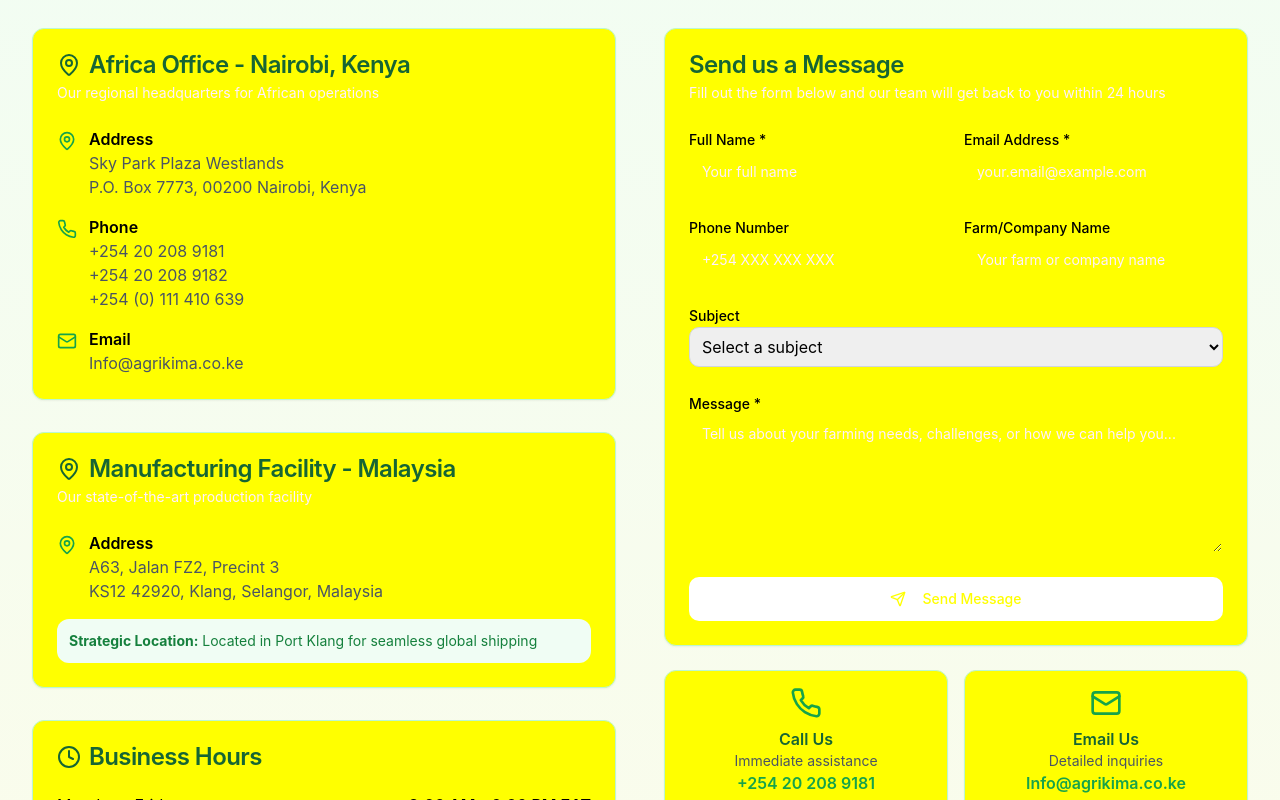
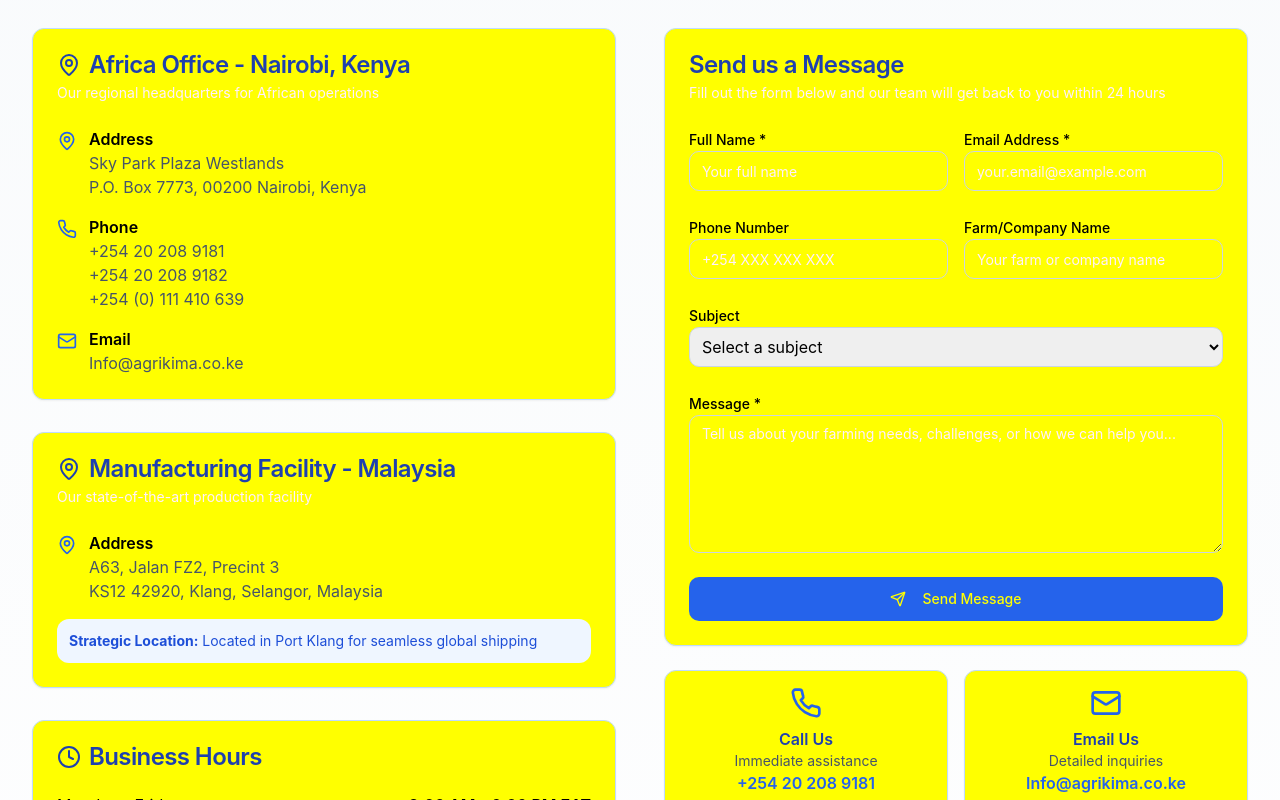
Before and after one commit to AgrikimaPrototype/agrikima-growth-portal, a React (Vite) app: page /contact in a window 1280 px wide. Shown: the part 260-1060 px from the top of the page. Built offline with nearby package versions, Linux system fonts and the light colour scheme.

Commit message:
Fix: Remove yellow from contact form and admin login
-   Removed yellow color references from the contact form and admin login components.
-   Addressed admin login failure.

```diff
--- a/src/pages/Contact.tsx
+++ b/src/pages/Contact.tsx
@@ -54,14 +54,14 @@ const Contact = () => {
   };
 
   return (
-    <div className="min-h-screen bg-gradient-to-b from-green-50 to-yellow-50">
+    <div className="min-h-screen bg-gradient-to-b from-slate-50 to-white">
       <Navigation />
 
       <div className="max-w-7xl mx-auto px-4 sm:px-6 lg:px-8 py-12">
         {/* Header */}
         <div className="text-center mb-16">
-          <h1 className="text-4xl font-bold text-green-800 mb-4">Contact Us</h1>
-          <p className="text-xl text-gray-600 max-w-3xl mx-auto">
+          <h1 className="text-4xl font-bold text-blue-800 mb-4">Contact Us</h1>
+          <p className="text-xl text-slate-600 max-w-3xl mx-auto">
             Get in touch with our agricultural experts. We're here to support your farming journey.
           </p>
         </div>
@@ -69,9 +69,9 @@ const Contact = () => {
         <div className="grid grid-cols-1 lg:grid-cols-2 gap-12">
           {/* Contact Information */}
           <div className="space-y-8">
-            <Card className="border-green-200">
+            <Card className="border-blue-200">
               <CardHeader>
-                <CardTitle className="text-green-800 flex items-center">
+                <CardTitle className="text-blue-800 flex items-center">
                   <MapPin className="mr-2" />
                   Africa Office - Nairobi, Kenya
                 </CardTitle>
@@ -79,35 +79,35 @@ const Contact = () => {
               </CardHeader>
               <CardContent className="space-y-4">
                 <div className="flex items-start space-x-3">
-                  <MapPin className="w-5 h-5 text-green-600 mt-1" />
+                  <MapPin className="w-5 h-5 text-blue-600 mt-1" />
                   <div>
                     <p className="font-semibold">Address</p>
-                    <p className="text-gray-600">Sky Park Plaza Westlands</p>
-                    <p className="text-gray-600">P.O. Box 7773, 00200 Nairobi, Kenya</p>
+                    <p className="text-slate-600">Sky Park Plaza Westlands</p>
+                    <p className="text-slate-600">P.O. Box 7773, 00200 Nairobi, Kenya</p>
                   </div>
                 </div>
                 <div className="flex items-start space-x-3">
-                  <Phone className="w-5 h-5 text-green-600 mt-1" />
+                  <Phone className="w-5 h-5 text-blue-600 mt-1" />
                   <div>
                     <p className="font-semibold">Phone</p>
-                    <p className="text-gray-600">+254 20 208 9181</p>
-                    <p className="text-gray-600">+254 20 208 9182</p>
-                    <p className="text-gray-600">+254 (0) 111 410 639</p>
+                    <p className="text-slate-600">+254 20 208 9181</p>
+                    <p className="text-slate-600">+254 20 208 9182</p>
+                    <p className="text-slate-600">+254 (0) 111 410 639</p>
                   </div>
                 </div>
                 <div className="flex items-start space-x-3">
-                  <Mail className="w-5 h-5 text-green-600 mt-1" />
+                  <Mail className="w-5 h-5 text-blue-600 mt-1" />
                   <div>
                     <p className="font-semibold">Email</p>
-                    <p className="text-gray-600">Info@agrikima.co.ke</p>
+                    <p className="text-slate-600">Info@agrikima.co.ke</p>
                   </div>
                 </div>
               </CardContent>
             </Card>
 
-            <Card className="border-green-200">
+            <Card className="border-blue-200">
               <CardHeader>
-                <CardTitle className="text-green-800 flex items-center">
+                <CardTitle className="text-blue-800 flex items-center">
                   <MapPin className="mr-2" />
                   Manufacturing Facility - Malaysia
                 </CardTitle>
@@ -115,24 +115,24 @@ const Contact = () => {
               </CardHeader>
               <CardContent className="space-y-4">
                 <div className="flex items-start space-x-3">
-                  <MapPin className="w-5 h-5 text-green-600 mt-1" />
+                  <MapPin className="w-5 h-5 text-blue-600 mt-1" />
                   <div>
                     <p className="font-semibold">Address</p>
-                    <p className="text-gray-600">A63, Jalan FZ2, Precint 3</p>
-                    <p className="text-gray-600">KS12 42920, Klang, Selangor, Malaysia</p>
+                    <p className="text-slate-600">A63, Jalan FZ2, Precint 3</p>
+                    <p className="text-slate-600">KS12 42920, Klang, Selangor, Malaysia</p>
                   </div>
                 </div>
-                <div className="bg-green-50 p-3 rounded-lg">
-                  <p className="text-sm text-green-700">
+                <div className="bg-blue-50 p-3 rounded-lg">
+                  <p className="text-sm text-blue-700">
                     <strong>Strategic Location:</strong> Located in Port Klang for seamless global shipping
                   </p>
                 </div>
               </CardContent>
             </Card>
 
-            <Card className="border-green-200">
+            <Card className="border-blue-200">
               <CardHeader>
-                <CardTitle className="text-green-800 flex items-center">
+                <CardTitle className="text-blue-800 flex items-center">
                   <Clock className="mr-2" />
                   Business Hours
                 </CardTitle>
@@ -151,7 +151,7 @@ const Contact = () => {
                     <span>Sunday:</span>
                     <span className="font-semibold">Closed</span>
                   </div>
-                  <div className="text-sm text-green-600 mt-3">
+                  <div className="text-sm text-blue-600 mt-3">
                     Emergency support available 24/7 for urgent farming needs
                   </div>
                 </div>
@@ -161,9 +161,9 @@ const Contact = () => {
 
           {/* Contact Form */}
           <div>
-            <Card className="border-green-200">
+            <Card className="border-blue-200">
               <CardHeader>
-                <CardTitle className="text-green-800">Send us a Message</CardTitle>
+                <CardTitle className="text-blue-800">Send us a Message</CardTitle>
                 <CardDescription>
                   Fill out the form below and our team will get back to you within 24 hours
                 </CardDescription>
@@ -180,6 +180,7 @@ const Contact = () => {
                         onChange={handleInputChange}
                         placeholder="Your full name"
                         required
+                        className="border-slate-300 focus:border-blue-500"
                       />
                     </div>
                     <div>
@@ -192,6 +193,7 @@ const Contact = () => {
                         onChange={handleInputChange}
                         placeholder="your.email@example.com"
                         required
+                        className="border-slate-300 focus:border-blue-500"
                       />
                     </div>
                   </div>
@@ -205,6 +207,7 @@ const Contact = () => {
                         value={formData.phone}
                         onChange={handleInputChange}
                         placeholder="+254 XXX XXX XXX"
+                        className="border-slate-300 focus:border-blue-500"
                       />
                     </div>
                     <div>
@@ -215,6 +218,7 @@ const Contact = () => {
                         value={formData.company}
                         onChange={handleInputChange}
                         placeholder="Your farm or company name"
+                        className="border-slate-300 focus:border-blue-500"
                       />
                     </div>
                   </div>
@@ -226,7 +230,7 @@ const Contact = () => {
                       name="subject"
                       value={formData.subject}
                       onChange={handleInputChange}
-                      className="w-full p-2 border border-gray-300 rounded-md"
+                      className="w-full p-2 border border-slate-300 rounded-md focus:border-blue-500 focus:ring-2 focus:ring-blue-200"
                     >
                       <option value="">Select a subject</option>
                       <option value="product-inquiry">Product Inquiry</option>
@@ -248,10 +252,11 @@ const Contact = () => {
                       placeholder="Tell us about your farming needs, challenges, or how we can help you..."
                       rows={6}
                       required
+                      className="border-slate-300 focus:border-blue-500"
                     />
                   </div>
 
-                  <Button type="submit" className="w-full" size="lg">
+                  <Button type="submit" className="w-full bg-blue-600 hover:bg-blue-700" size="lg">
                     <Send className="mr-2 w-4 h-4" />
                     Send Message
                   </Button>
@@ -261,20 +266,20 @@ const Contact = () => {
 
             {/* Quick Contact Options */}
             <div className="mt-6 grid grid-cols-1 md:grid-cols-2 gap-4">
-              <Card className="border-green-200 text-center">
+              <Card className="border-blue-200 text-center">
                 <CardContent className="p-4">
-                  <Phone className="w-8 h-8 text-green-600 mx-auto mb-2" />
-                  <h3 className="font-semibold text-green-800">Call Us</h3>
-                  <p className="text-sm text-gray-600">Immediate assistance</p>
-                  <p className="text-green-600 font-semibold">+254 20 208 9181</p>
+                  <Phone className="w-8 h-8 text-blue-600 mx-auto mb-2" />
+                  <h3 className="font-semibold text-blue-800">Call Us</h3>
+                  <p className="text-sm text-slate-600">Immediate assistance</p>
+                  <p className="text-blue-600 font-semibold">+254 20 208 9181</p>
                 </CardContent>
               </Card>
-              <Card className="border-green-200 text-center">
+              <Card className="border-blue-200 text-center">
                 <CardContent className="p-4">
-                  <Mail className="w-8 h-8 text-green-600 mx-auto mb-2" />
-                  <h3 className="font-semibold text-green-800">Email Us</h3>
-                  <p className="text-sm text-gray-600">Detailed inquiries</p>
-                  <p className="text-green-600 font-semibold">Info@agrikima.co.ke</p>
+                  <Mail className="w-8 h-8 text-blue-600 mx-auto mb-2" />
+                  <h3 className="font-semibold text-blue-800">Email Us</h3>
+                  <p className="text-sm text-slate-600">Detailed inquiries</p>
+                  <p className="text-blue-600 font-semibold">Info@agrikima.co.ke</p>
                 </CardContent>
               </Card>
             </div>
```
Also changed, not shown: src/pages/AdminLogin.tsx (+20 -18 lines).
